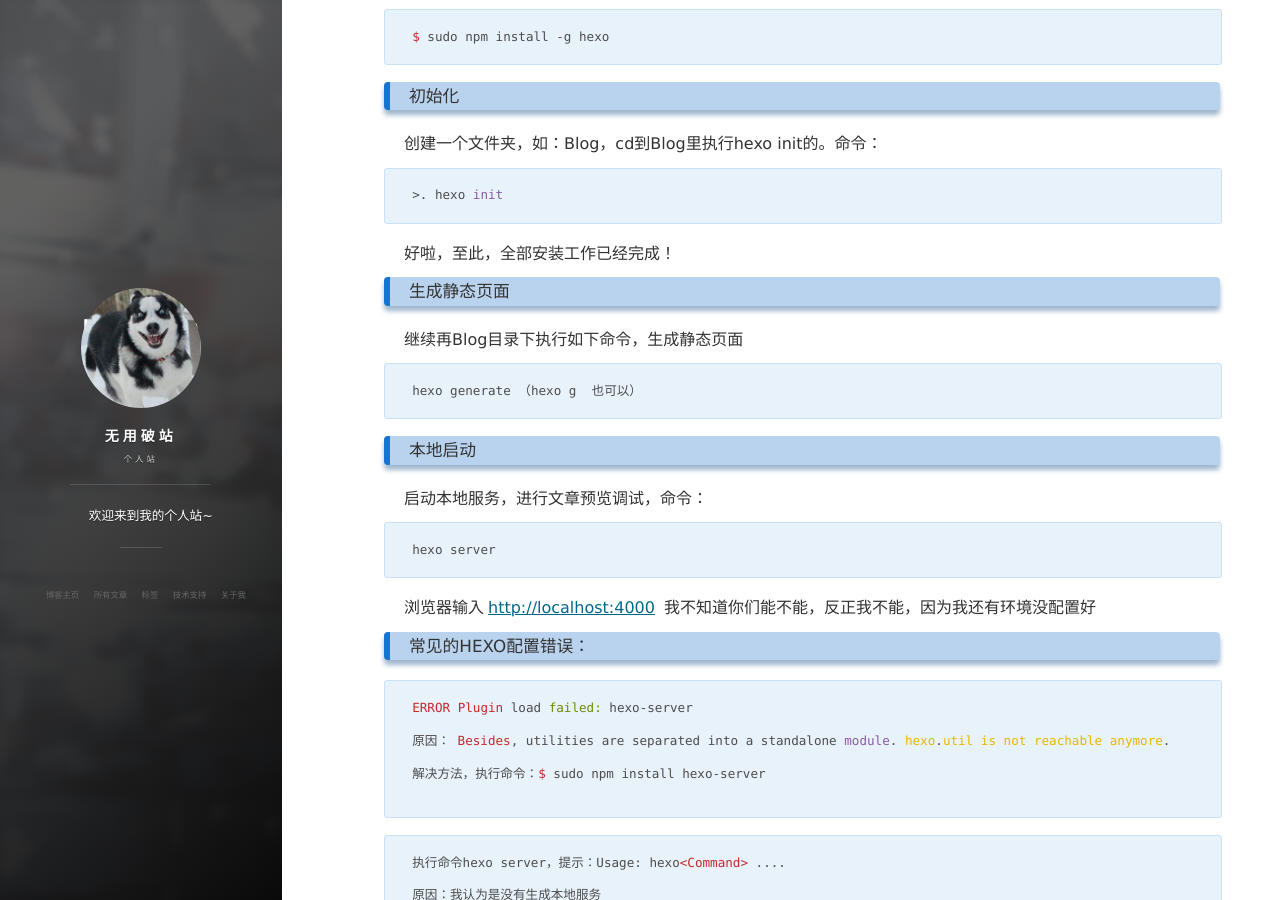
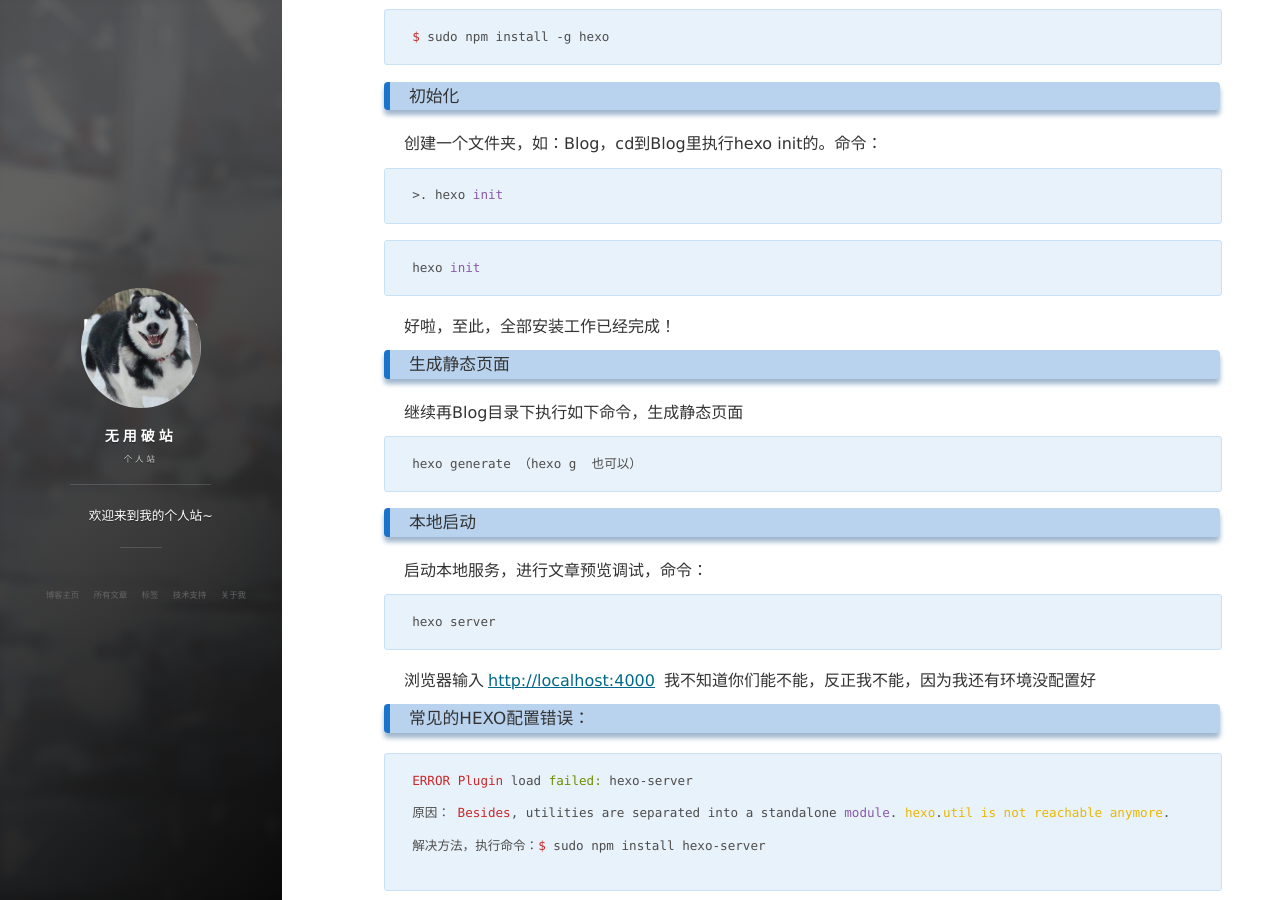
Before and after one commit to w1770946466/w1770946466.github.io, a Jekyll site: the page built from _posts/2015-08-25-HEXO搭建个人博客.md, in a window 1280 px wide and 900 px high, scrolled down 1477 px. Built offline with Jekyll 4.4.1, drawn with Linux system fonts in a browser that asks for light colours; nearby versions of some CDN libraries; comment, search, counter and statistics services are not loaded.

Commit message:
Update 2015-08-25-HEXO搭建个人博客.md

````diff
--- a/_posts/2015-08-25-HEXO搭建个人博客.md
+++ b/_posts/2015-08-25-HEXO搭建个人博客.md
@@ -43,6 +43,10 @@ Node和Git都安装好后，可执行如下命令安装hexo：
 
 	>. hexo init
 
+
+```sh
+hexo init
+```
 
 好啦，至此，全部安装工作已经完成！
 
````
